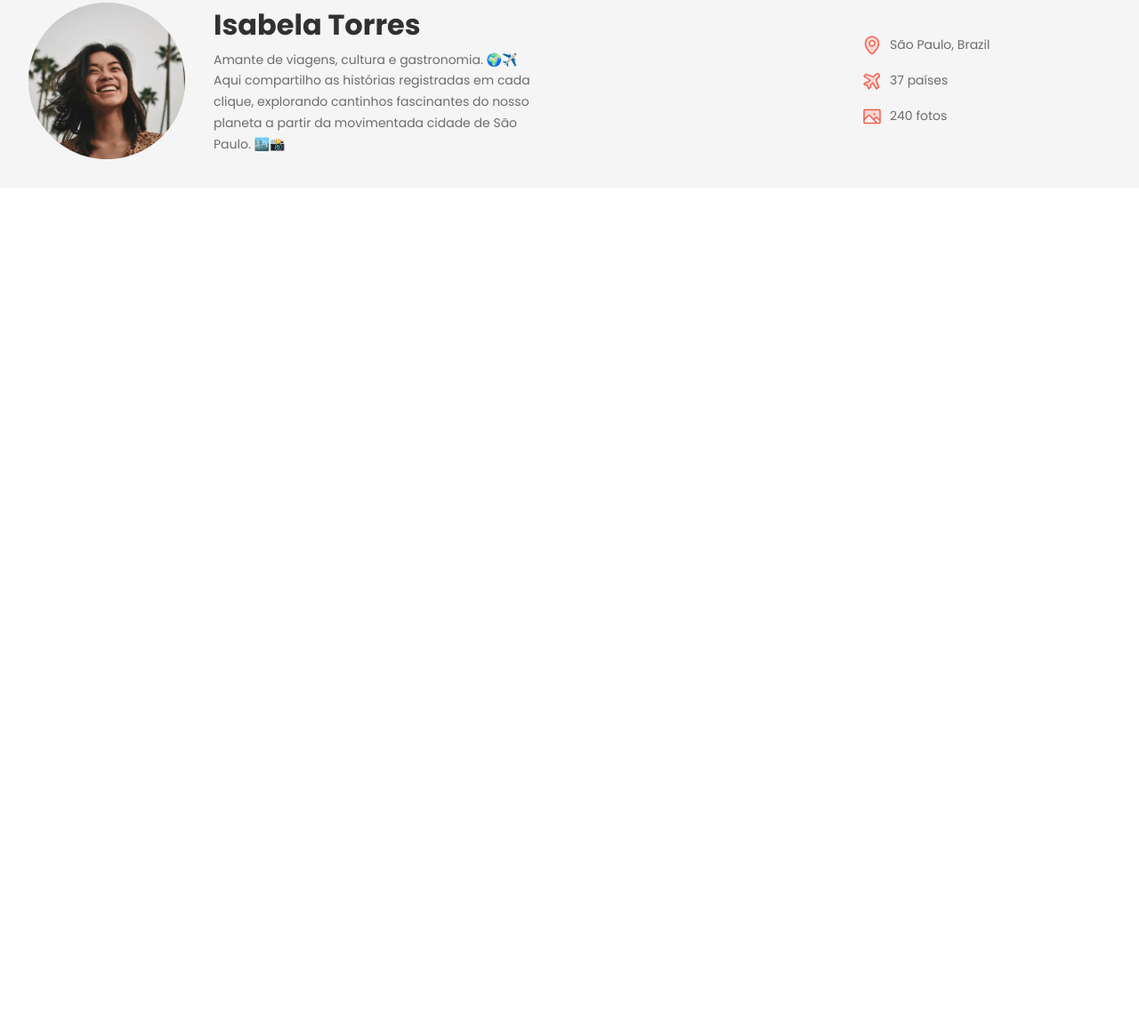
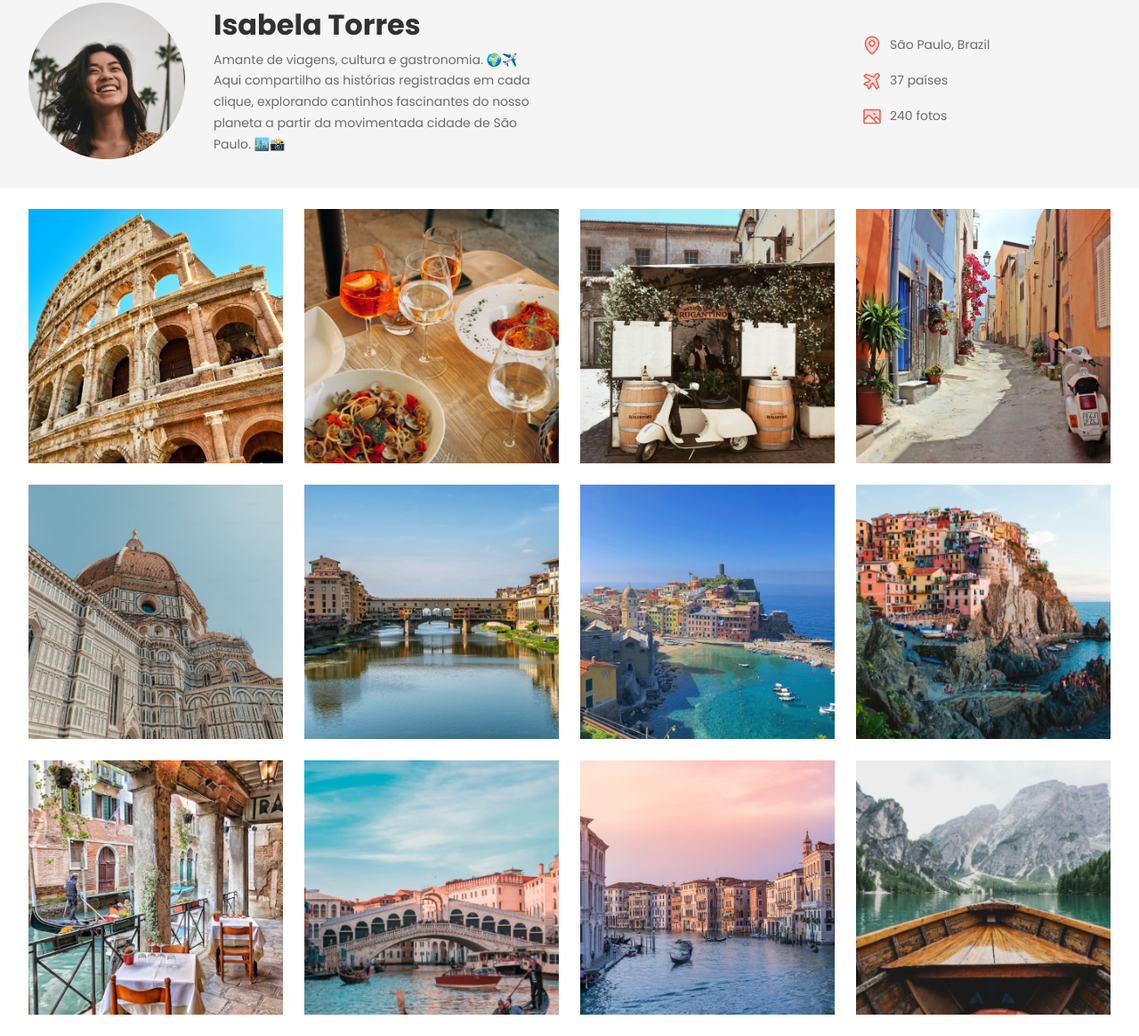
Before and after one commit to dilmar-6/projeto_travelgram, a plain HTML site: page index.html in a window 1280 px wide. Shown: the part 125-1290 px from the top of the page at 89% size. Before the commit the page ends 800 px from the top, so only its background shows below. Drawn offline with Linux system fonts and the light colour scheme.

Commit message:
main gallery

```diff
--- a/index.html
+++ b/index.html
@@ -66,6 +66,20 @@
       </div>
     </header>
   </div>
+  <main class="container">
+    <img src="/assents/images/Image 12.png" alt="foto de roma">
+    <img src="/assents/images/Image 13.png" alt="foto de prato e bebidas">
+    <img src="/assents/images/Image 14.png" alt="foto de vendedor de vinho">
+    <img src="/assents/images/Image 15.png" alt="foto de rua italiana">
+    <img src="/assents/images/Image 16.png" alt="foto de igreja italiana">
+    <img src="/assents/images/Image 17.png" alt="foto de lago italiano">
+    <img src="/assents/images/Image 18.png" alt="foto de vista para o mar paisagem">
+    <img src="/assents/images/Image 19.png" alt="foto de bairro italiano">
+    <img src="/assents/images/Image 20.png" alt="foto de restaurante com vitsa a rua de lagos">
+    <img src="/assents/images/Image 21.png" alt="foto de paisagem lago italiano">
+    <img src="/assents/images/Image 22.png" alt="foto de paisagem lago italiano por do sol">
+    <img src="/assents/images/Image 23.png" alt="vista de montanhas dentro de um barco">
+  </main>
 </body>
 
 </html>
--- a/styles/index.css
+++ b/styles/index.css
@@ -1,3 +1,4 @@
 @import url(glogbal.css);
 @import url(nav.css);
 @import url(header.css);
+@import url(main.css);
--- /dev/null
+++ b/styles/main.css
@@ -0,0 +1,12 @@
+main {
+  display: flex;
+  flex-wrap: wrap;
+  gap: 24px;
+  padding-block: 24px;
+}
+
+main img {
+  width: 286px;
+  height: 286px;
+  object-fit: cover;
+}
```
